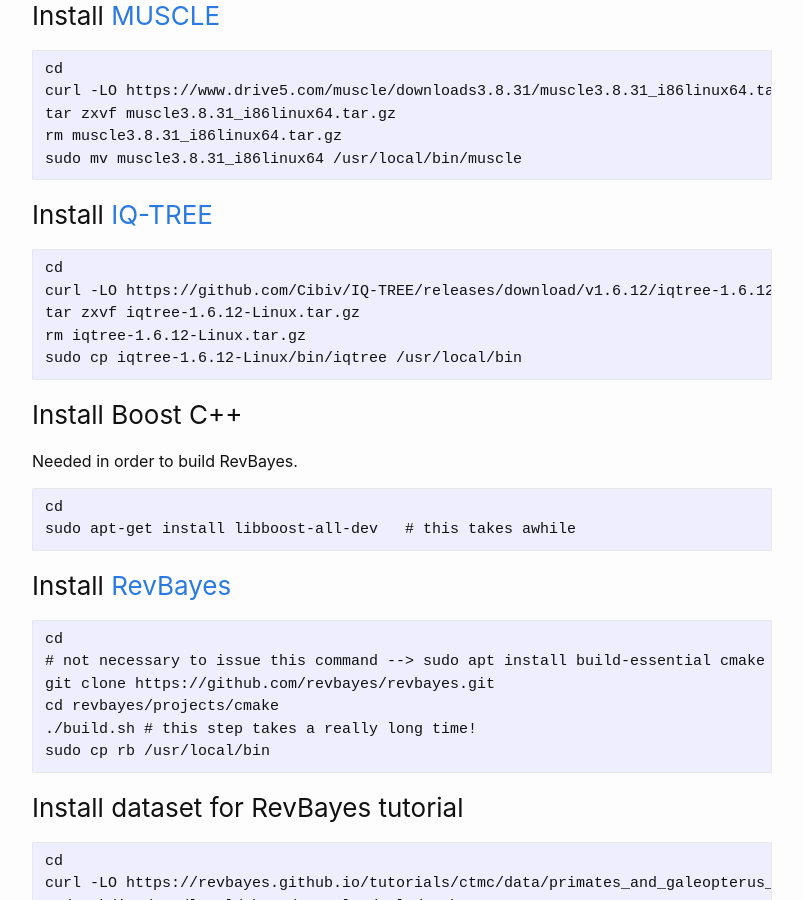
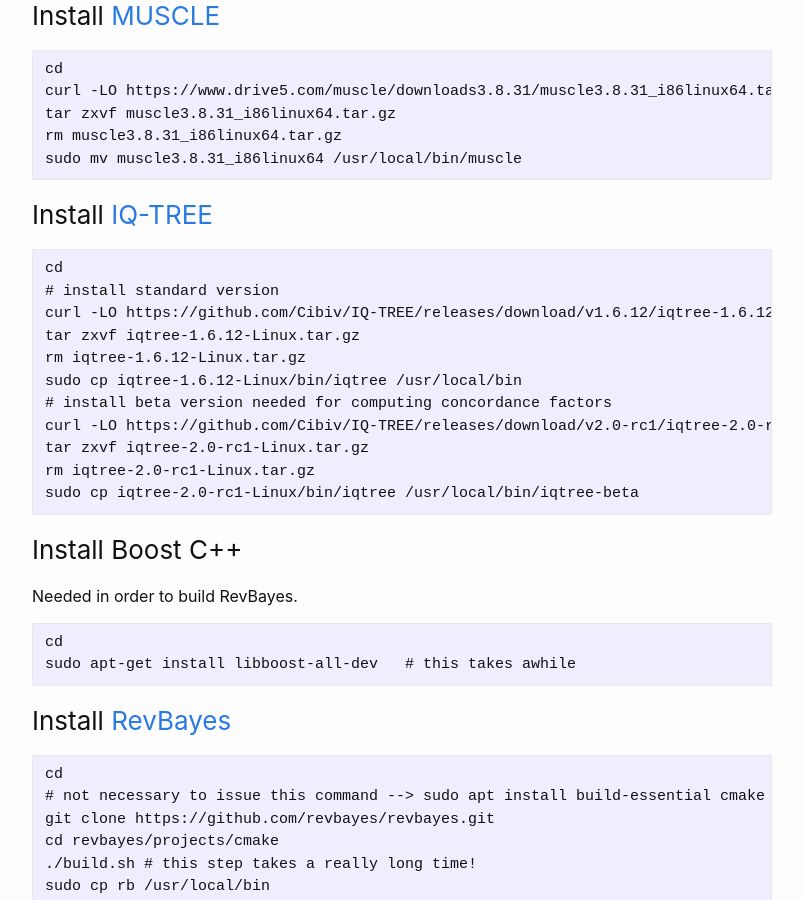
Before and after one commit to molevolworkshop/molevolworkshop.github.io, a Jekyll site: the page built from software/jetstream-setup.md, in a window 1280 px wide and 900 px high, scrolled down 6477 px. Shown: the whole window, without its empty margins (238-1041 px from the left). Built offline with Jekyll 4.4.1, drawn with Linux system fonts in a browser that asks for light colours; some of the changed text lies outside the part shown.

Commit message:
tweaks made after testing iqtree lab

```diff
--- a/software/jetstream-setup.md
+++ b/software/jetstream-setup.md
@@ -260,10 +260,16 @@
 ### Install [IQ-TREE](http://www.iqtree.org)
 ~~~~~~
 cd
+# install standard version
 curl -LO https://github.com/Cibiv/IQ-TREE/releases/download/v1.6.12/iqtree-1.6.12-Linux.tar.gz
 tar zxvf iqtree-1.6.12-Linux.tar.gz
 rm iqtree-1.6.12-Linux.tar.gz
 sudo cp iqtree-1.6.12-Linux/bin/iqtree /usr/local/bin
+# install beta version needed for computing concordance factors
+curl -LO https://github.com/Cibiv/IQ-TREE/releases/download/v2.0-rc1/iqtree-2.0-rc1-Linux.tar.gz
+tar zxvf iqtree-2.0-rc1-Linux.tar.gz
+rm iqtree-2.0-rc1-Linux.tar.gz
+sudo cp iqtree-2.0-rc1-Linux/bin/iqtree /usr/local/bin/iqtree-beta
 ~~~~~~
 
 ### Install Boost C++
@@ -392,6 +398,12 @@
 * Licensed software
 
 Checked the box that states that the image contains no licensed software.
+
+## Updating the custom image (MOLE2020)
+
+Need to include in version 1.1:
+* install beta version of IQ-TREE as /usr/local/bin/iqtree-beta
+* install turtle.fa, turtle.nex in /usr/local/share/examples/mole/iqtree
 
 {% comment %}
 Date: 08/11/2019
```
Also changed, not shown: other parts of software/jetstream-setup.md (+1 -1 lines), schedule.md (+2 -2 lines), 1 other file.
